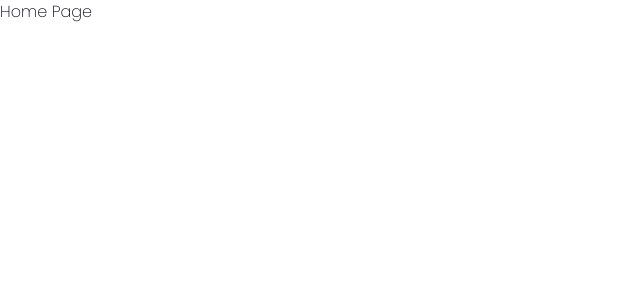
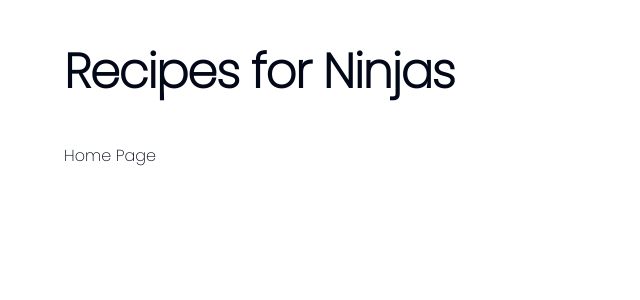
Before and after one commit to m0nadicph0/recipe, a Next.js app: page / in a window 1280 px wide. Shown: the top 300 px of the page, without its empty margins (0-640 px from the left). Built offline with nearby package versions, Linux system fonts and the light colour scheme.

Commit message:
clean up

```diff
--- a/src/app/globals.css
+++ b/src/app/globals.css
@@ -74,3 +74,19 @@
     @apply bg-background text-foreground;
   }
 }
+
+main, nav {
+  @apply max-w-6xl mx-auto my-12;
+}
+
+p {
+  @apply mt-2;
+}
+
+h1 {
+  @apply scroll-m-20 text-4xl font-extrabold tracking-tight lg:text-5xl;
+}
+
+h2 {
+  @apply scroll-m-20 border-b pb-2 text-3xl font-semibold tracking-tight transition-colors first:mt-0;
+}
--- a/src/app/layout.tsx
+++ b/src/app/layout.tsx
@@ -19,7 +19,12 @@ export default function RootLayout({
 }>) {
   return (
     <html lang="en">
-      <body className={poppins.className}>{children}</body>
+      <body className={poppins.className}>
+        <nav>
+          <h1>Recipes for Ninjas</h1>
+        </nav>
+        {children}
+      </body>
     </html>
   );
 }
```
